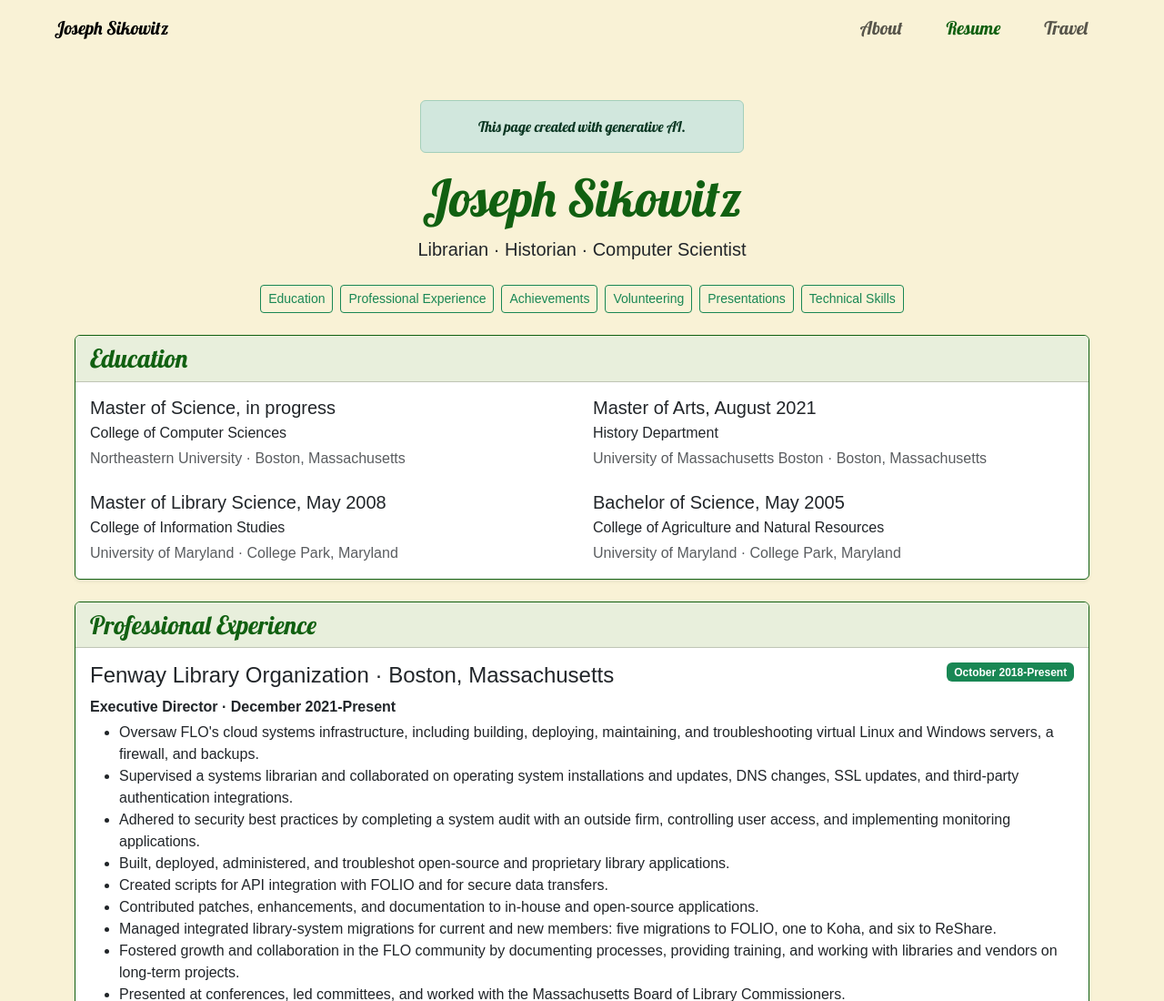
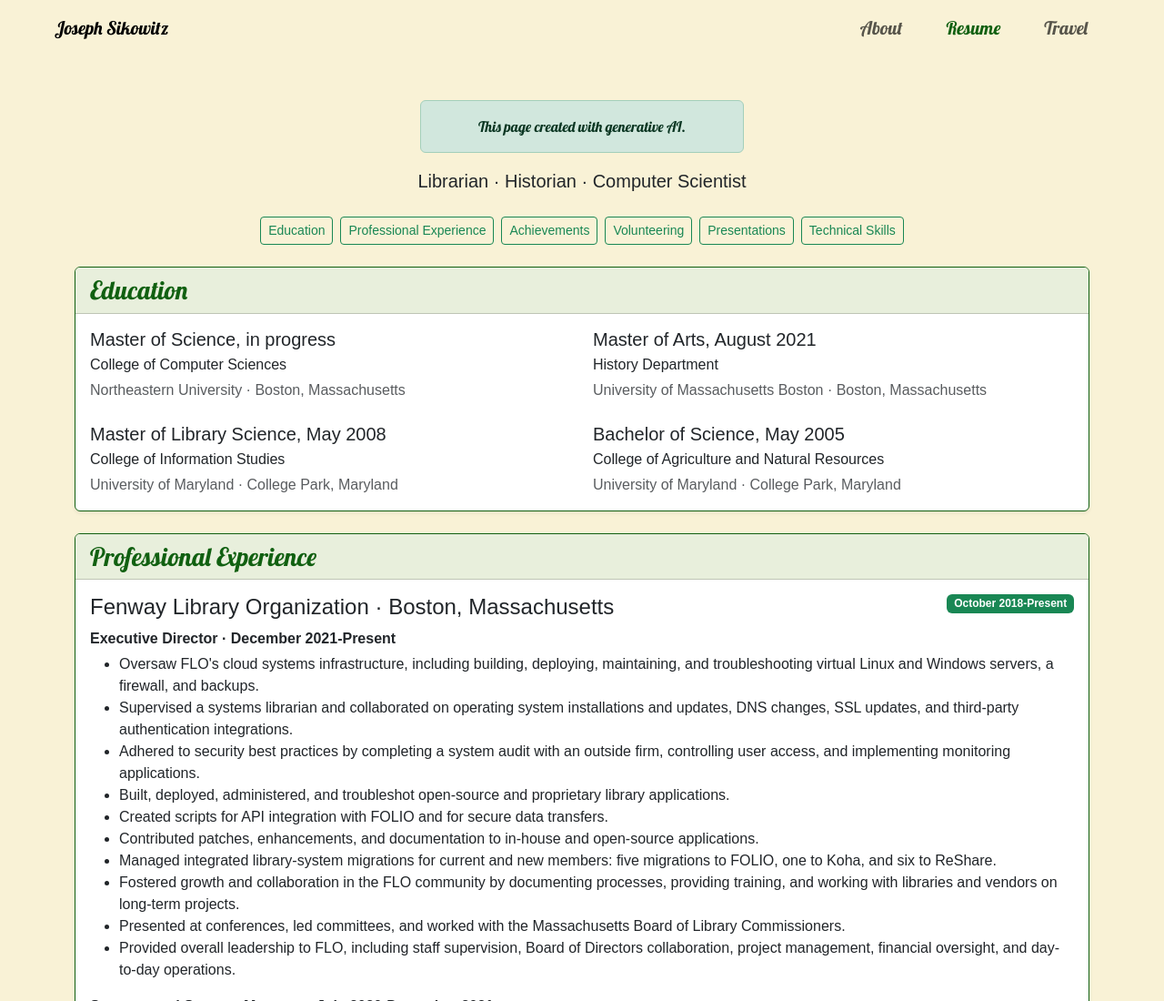
Before and after one commit to joseph-sikowitz/homepage, a website: page pages/resume.html in a window 1280 px wide. Shown: the top 1100 px of the page at 91% size. Drawn offline with nearby package versions, Linux system fonts and the light colour scheme.

Commit message:
Hid h1 on resume page.

```diff
--- a/pages/resume.html
+++ b/pages/resume.html
@@ -74,7 +74,7 @@
           </div>
         </div>
         <header class="text-center mb-4">
-          <h1 class="resume-title display-4 mb-2">Joseph Sikowitz</h1>
+          <h1 class="resume-title display-4 mb-2 visually-hidden">Joseph Sikowitz</h1>
           <p class="lead mb-0">Librarian · Historian · Computer Scientist</p>
         </header>
 
```
